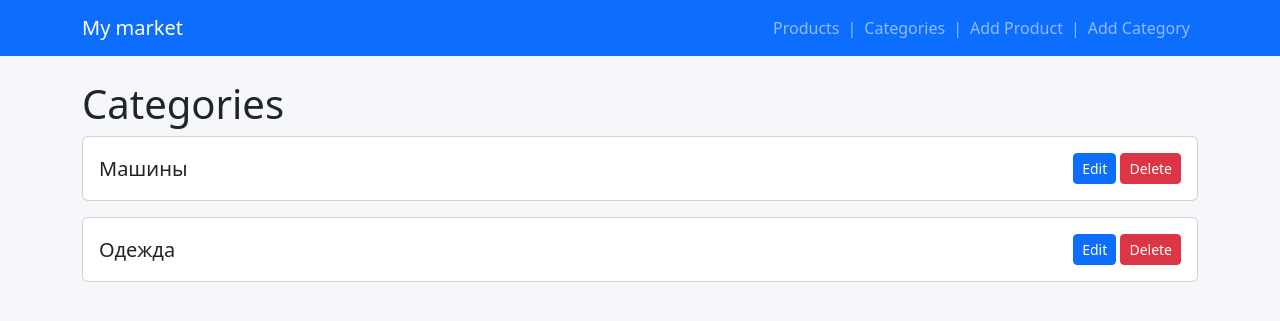
After one commit to akramkhal/my_shop, a Django app: page /categories/ in a window 1280 px wide. The commit adds this page. Shown: the top 321 px of the page. Run offline with Django 5.2, Linux system fonts and the light colour scheme; data comes from the database, SQL or seed files in the repository.

Commit message:
Добавлена страница списка категорий /categories/

```diff
--- a/source/webapp/templates/base.html
+++ b/source/webapp/templates/base.html
@@ -16,7 +16,7 @@
       <div class="navbar-nav ms-auto">
         <a class="nav-link" href="{% url 'products' %}">Products</a>
           <span class="navbar-text">|</span>
-        <a class="nav-link" href="#">Categories</a>
+        <a class="nav-link" href="{% url 'categories' %}">Categories</a>
           <span class="navbar-text">|</span>
         <a class="nav-link" href="{% url 'product_add' %}">Add Product</a>
           <span class="navbar-text">|</span>
--- /dev/null
+++ b/source/webapp/templates/categories.html
@@ -0,0 +1,24 @@
+{% extends 'base.html' %}
+
+{% block title %}Categories{% endblock %}
+{% block content %}
+<h1>Categories</h1>
+{% if categories %}
+
+{% for c in categories %}
+<div class="card mb-3">
+    <div class="card-body d-flex justify-content-between align-items-center">
+        <span class="fs-5">{{ c.name }}</span>
+      <div>
+          <a class="btn btn-primary btn-sm" href="#">Edit</a>
+          <a class="btn btn-danger btn-sm" href="#">Delete</a>
+      </div>
+
+    </div>
+</div>
+{% endfor %}
+
+{% else %}
+<div class="alert alert-info">No categories yet!</div>
+{% endif %}
+{% endblock %}
--- a/source/webapp/templates/products.html
+++ b/source/webapp/templates/products.html
@@ -26,6 +26,6 @@
         {% endfor %}
     </div>
 {% else %}
-<div class="alert alert-danger">No products yet!</div>
+<div class="alert alert-info">No products yet!</div>
 {% endif %}
 {% endblock %}
--- a/source/webapp/urls.py
+++ b/source/webapp/urls.py
@@ -1,5 +1,6 @@
 from django.urls import path
-from webapp.views import products_view, product_view, category_add_view, product_add_view
+from webapp.views import (products_view, product_view, category_add_view, product_add_view,
+                          categories_view)
 
 urlpatterns = [
     path('', products_view, name='index'),
@@ -7,4 +8,5 @@ urlpatterns = [
     path('products/<int:pk>/', product_view, name='product_view'),
     path('categories/add/', category_add_view, name='category_add'),
     path('products/add/', product_add_view, name='product_add'),
+    path('categories/', categories_view, name='categories'),
 ]
--- a/source/webapp/views.py
+++ b/source/webapp/views.py
@@ -35,7 +35,7 @@ def category_add_view(request):
                 'errors': errors}
             return render(request, 'category_add.html', context)
         Category.objects.create(name=name, description=description)
-        return redirect('index')
+        return redirect('categories')
 
 
 def product_add_view(request):
@@ -79,3 +79,8 @@ def product_add_view(request):
 
         product = Product.objects.create(name=name, image=image, price=price, description=description, category_id=category)
         return redirect('product_view', pk=product.pk)
+
+
+def categories_view(request):
+    categories = Category.objects.all().order_by('name')
+    return render(request, 'categories.html', {'categories': categories})
```
